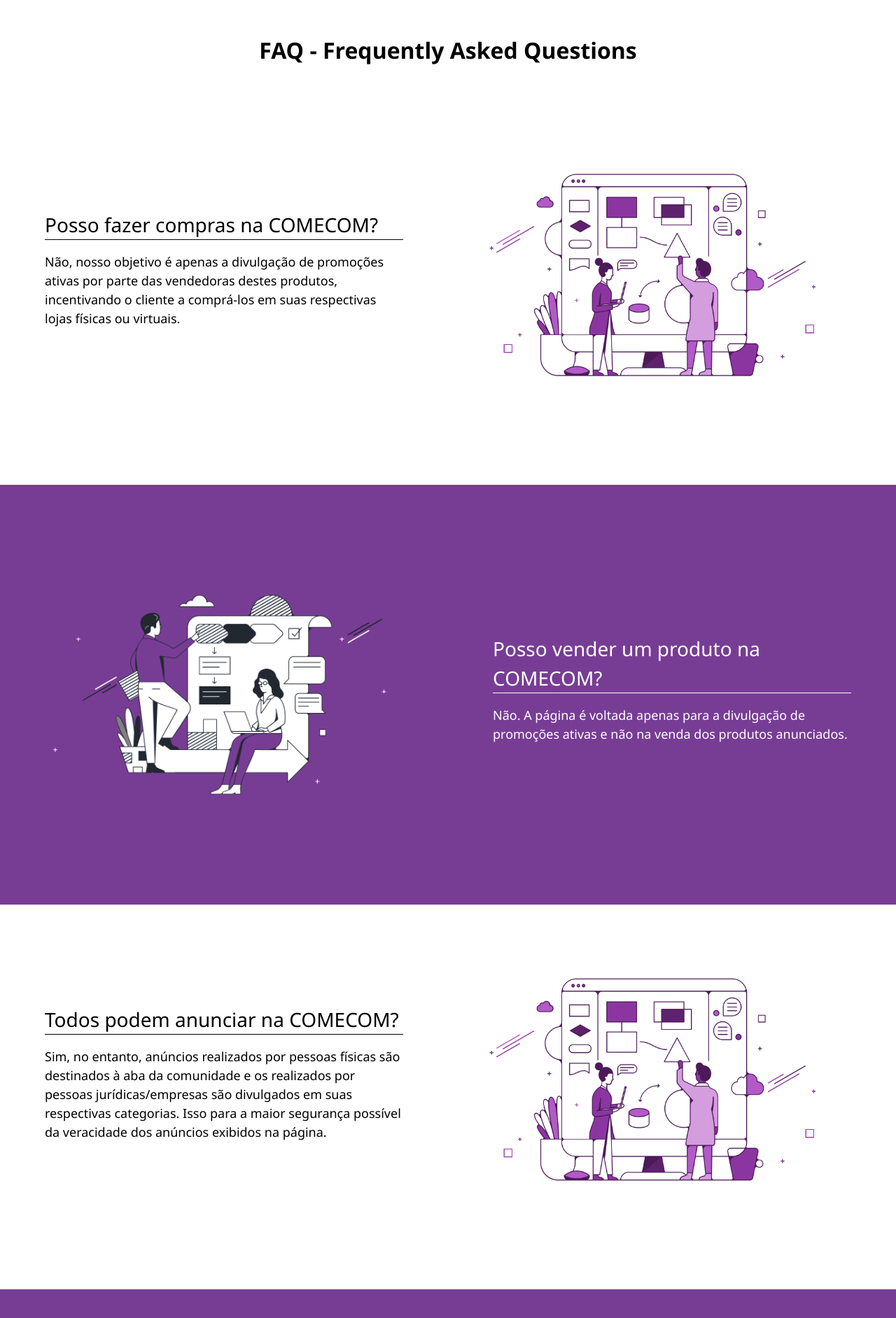
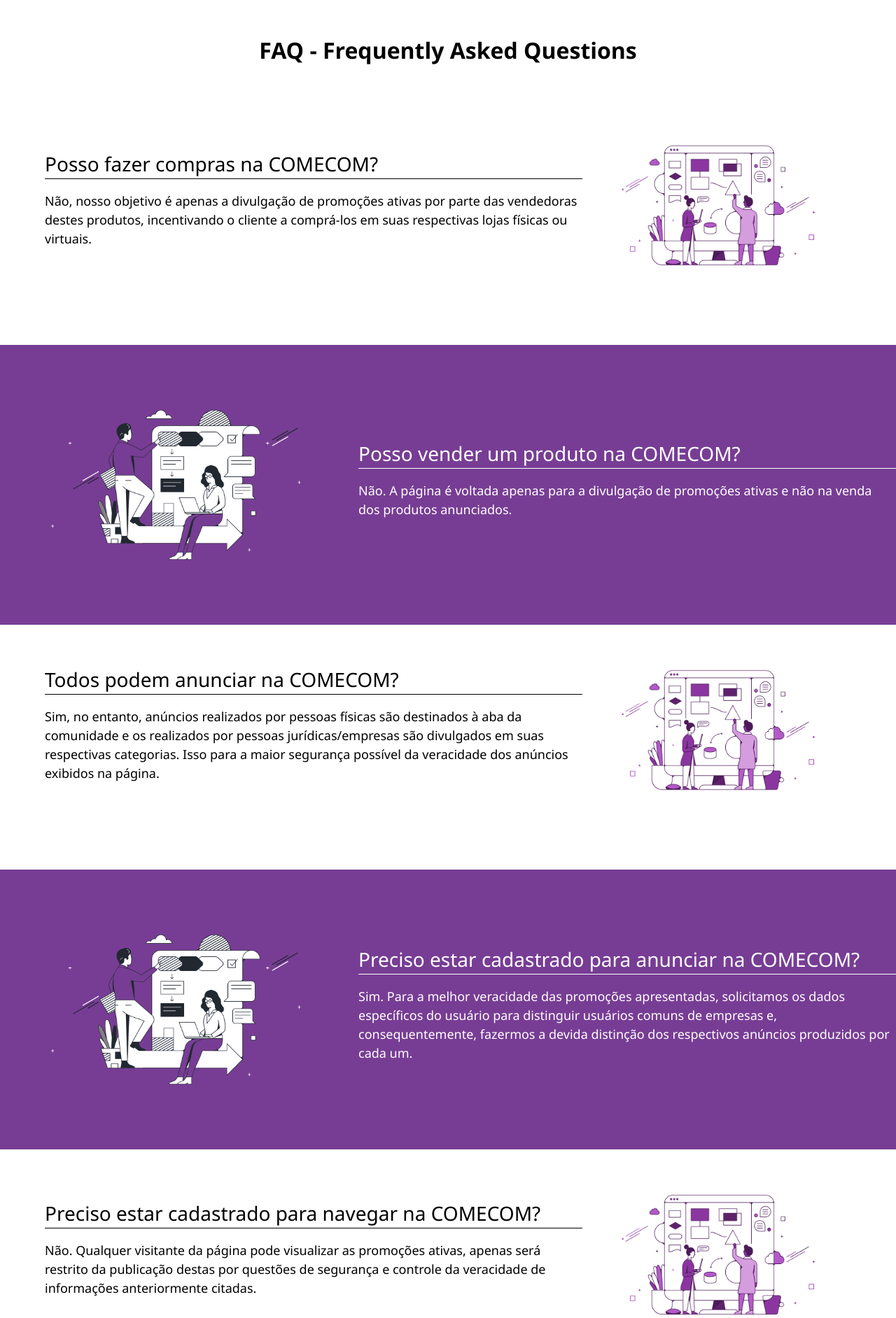
Before and after one commit to D1ng0ls/COMECOM, a PHP site: page /comunidade/faq.php in a window 1280 px wide. Shown: the part 86-1970 px from the top of the page at 70% size. Run offline with PHP 8.4, Linux system fonts and the light colour scheme.

Commit message:
LUAN FAQ

```diff
--- a/comunidade/faq.php
+++ b/comunidade/faq.php
@@ -9,7 +9,7 @@
     <link rel="stylesheet" href="../style/style.css">
     <link rel="stylesheet" href="../style/style-navegador.css">
     <link rel="stylesheet" href="../style/style-faq.css">
-    <title>COMECOM | Comunidade</title>
+    <title>COMECOM | FAQ</title>
 </head>
 
 <script src="../scripts/githubapi.js"></script>
@@ -25,7 +25,7 @@
                 <h1>FAQ - Frequently Asked Questions</h1>
             </div>
         </div>
-        <div class="introducao-abt container-abt">
+        <div class="introducao-abt">
             <div class="texto1 textos">
                 <h2 class="title1">Posso fazer compras na COMECOM?</h2>
                 <h3>Não, nosso objetivo é apenas a divulgação de promoções ativas por parte das vendedoras destes produtos, incentivando o cliente a comprá-los
@@ -63,6 +63,7 @@
             </div>
             <div class="img1"></div>
         </div>
+    </div>
     <?php include('../includes/footer.php'); ?>
 </body>
 
--- a/style/style-faq.css
+++ b/style/style-faq.css
@@ -75,19 +75,20 @@
 
 .img1, .img2, .img30 {
     display: inline-block;
-    width: 45%;
-    height: 500px;
+    width: 30%;
+    height: 300px;
 }
 
 .img1 {
     margin-right: 5%;
     background: url(../media/team.png) center no-repeat;
-    background-size: 90%;
+    background-size: 80%;
 }
 
 .img2 {
     margin: auto;
-    width: 40%;
+    width: 30%;
+    height: 300px;
     margin-left: 5%;
     background: url(../media/nossamissao.png) center no-repeat;
     background-size: 100%;
@@ -110,7 +111,7 @@
 }
 
 .textos {
-    width: 40%;
+    width: 60%;
     line-height: 1.5;
     display: inline-block;
 }
```
